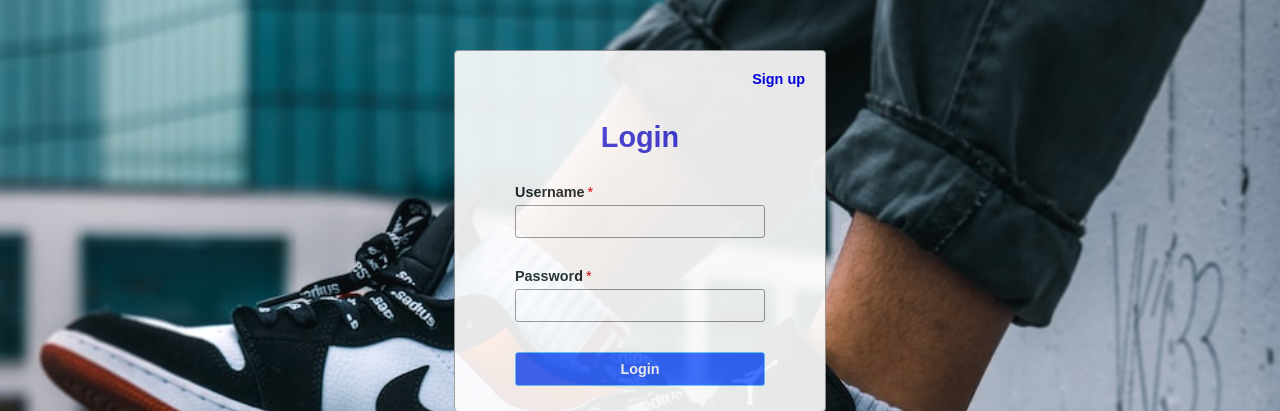
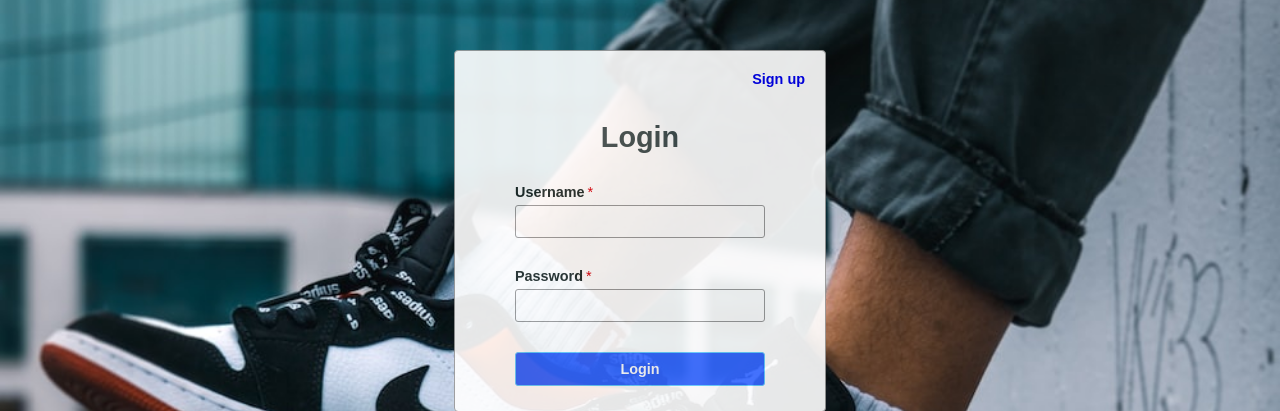
Before and after one commit to Tora-66/PheidipShop, a PHP site: page /login.php in a window 1280 px wide. Shown: the top 411 px of the page. Run offline with PHP 8.4, Linux system fonts and the light colour scheme.

Commit message:
Add files via upload

```diff
--- a/login.php
+++ b/login.php
@@ -17,13 +17,13 @@ if (! empty($_POST["login-btn"])) {
 <BODY>
 	<div class="container">
 		<div class="sign-up-container">
-			<div class="login-signup">
+			<div class="login-signup" >
 				<a href="user-registration.php">Sign up</a>
 			</div>
 			<div class="signup-align">
 				<form name="login" action="" method="post"
 					onsubmit="return loginValidation()">
-					<div class="signup-heading">Login</div>
+					<div class="signup-heading" style="color: #3F4E4F">Login</div>
 				<?php if(!empty($loginResult)){?>
 				<div class="error-msg"><?php echo $loginResult;?></div>
 				<?php }?>
```
